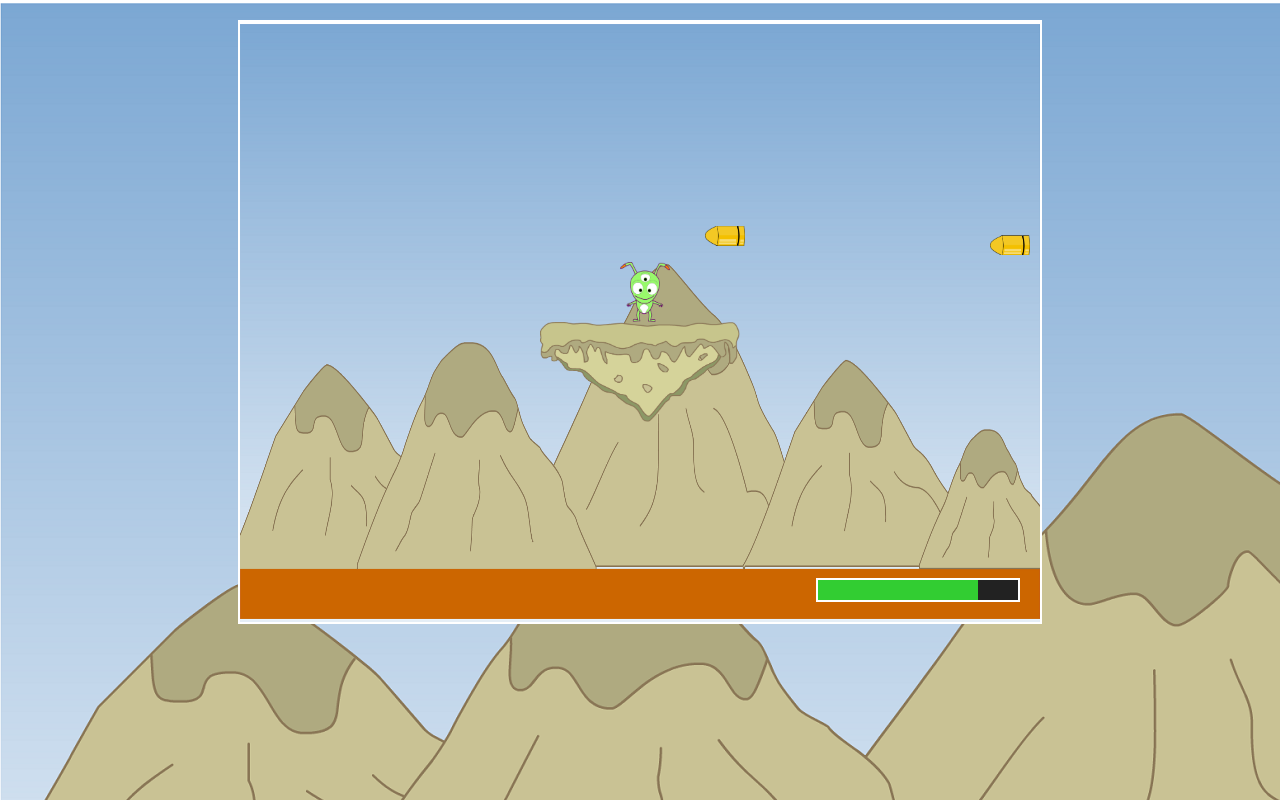
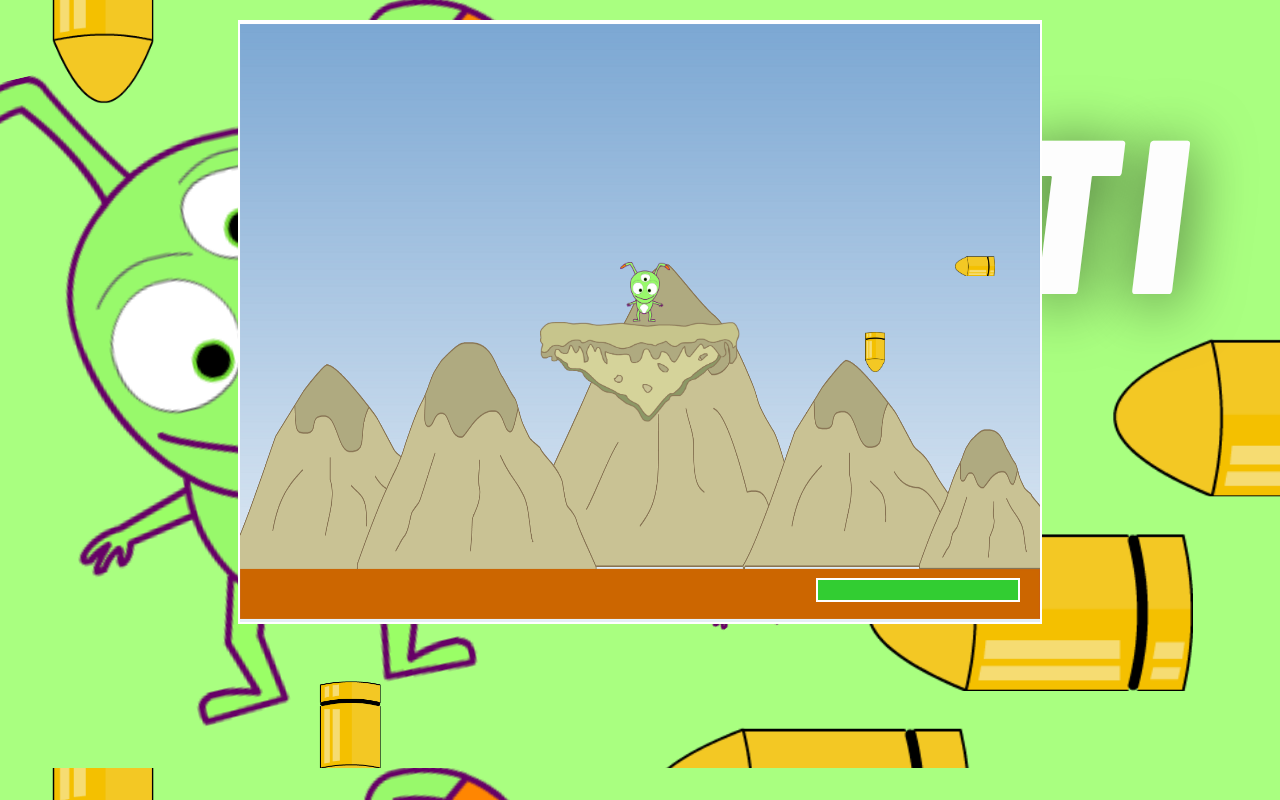
Before and after one commit to Nagazta/patuti, a React (Create React App) app: page / in a window 1280 px wide. Built offline with nearby package versions, Linux system fonts and the light colour scheme.

Commit message:
bg image

```diff
--- a/src/index.css
+++ b/src/index.css
@@ -5,7 +5,7 @@ body {
     sans-serif;
   -webkit-font-smoothing: antialiased;
   -moz-osx-font-smoothing: grayscale;
-  background-image: url("./images/background.png");
+  background-image: url("./images/patuti.png");
 }
 
 code {
--- a/src/patuti/GameCanvas.jsx
+++ b/src/patuti/GameCanvas.jsx
@@ -98,7 +98,7 @@ const GameCanvas = () => {
       });
 
       if (bulletsRef.current.length < 2) {
-        if (Math.random() < 0.01) {
+        if (Math.random() < 0.51) {
           if (Math.random() < 0.5) {
             bulletsRef.current.push(new Bullet(canvas.width, Math.random() * 300 + 50, "horizontal"));
           } else {
--- a/src/patuti/Player.jsx
+++ b/src/patuti/Player.jsx
@@ -34,7 +34,7 @@ class Player {
     this.width = 50;
     this.height = 60;
     this.velocityY = 0;
-    this.jumpPower = -15;
+    this.jumpPower = -10;
     this.gravity = 0.8;
     this.speed = 5;
     this.grounded = false;
```
Also changed, not shown: src/images/patuti.png (added).
